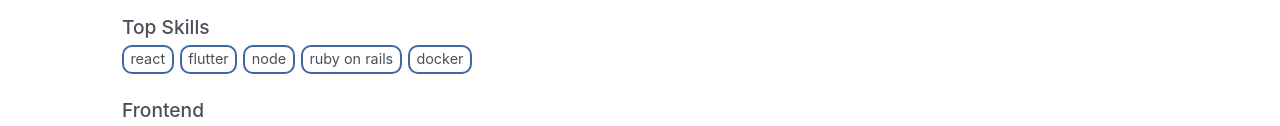
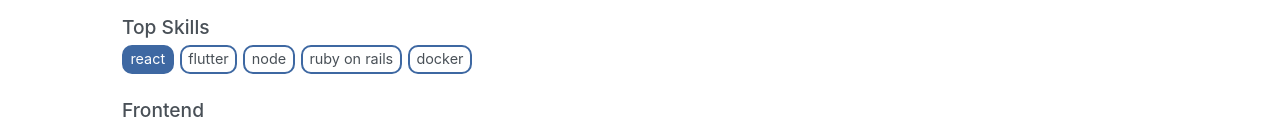
Before and after one commit to benjaminykim/benkim.dev, a Gatsby site: page / in a window 1280 px wide. In both pictures the pointer is over the element 147 px from the left and 1299 px from the top of the page. Shown: the part 1240-1366 px from the top of the page. Built offline with nearby package versions, Linux system fonts and the light colour scheme; Gatsby itself is replaced by a stand-in of ours.

Commit message:
add hover for skill items

```diff
--- a/src/style.css
+++ b/src/style.css
@@ -919,6 +919,11 @@ p.exp-disclaimer {
   font-weight: 400;
 }
 
+.skill-item:hover {
+  background:  #3e68a2;
+  color: white;
+}
+
 .company {
   grid-column: 1 / span 2;
   font-size: 1.1rem;
```
